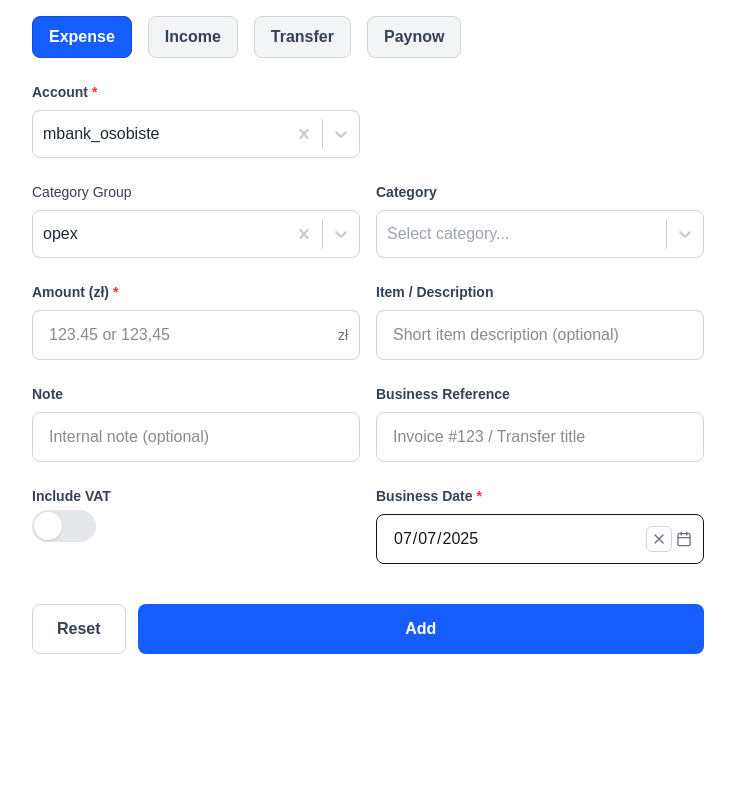
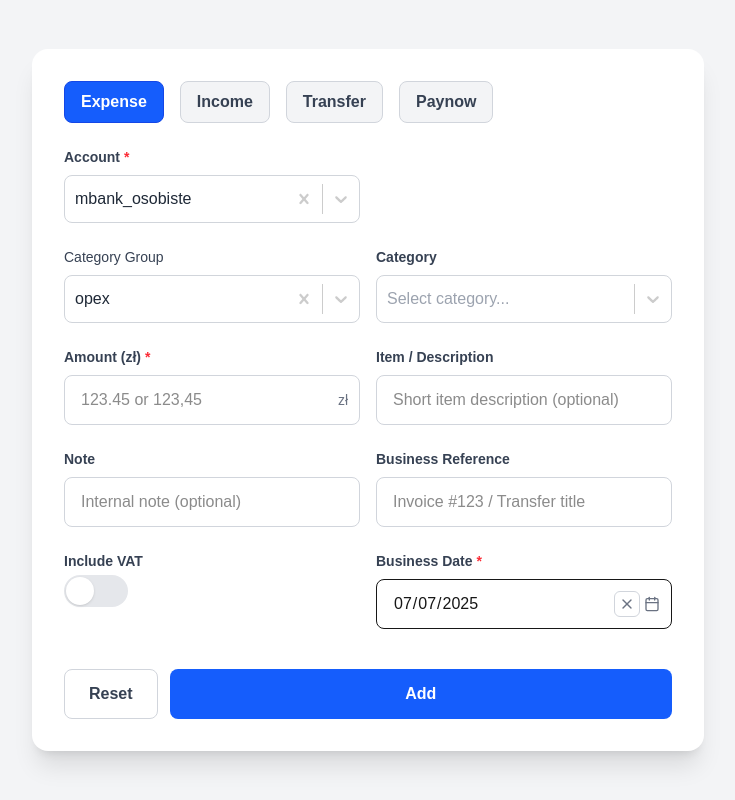
Before and after one commit to PawelJaronski/erp-front, a Next.js app: page / in a window 1280 px wide. Shown: the whole page, without its empty margins (272-1007 px from the left). Built offline with nearby package versions, Linux system fonts and the light colour scheme.

Commit message:
box layout

```diff
--- a/src/app/page.tsx
+++ b/src/app/page.tsx
@@ -30,9 +30,9 @@ export default function Home() {
   };
 
   return (
-    <main className="h-screen overflow-y-auto p-4">
-      <div className="max-w-2xl mx-auto space-y-6">
-        <div className="flex flex-wrap gap-2 sm:gap-4">
+    <main className="min-h-screen bg-gray-100 flex items-center justify-center py-12">
+      <div className="bg-white rounded-2xl shadow-xl p-8 w-full max-w-2xl">
+        <div className="flex flex-wrap gap-2 sm:gap-4 mb-6">
           <button
             type="button"
             onClick={() => setActiveForm("simple_expense")}
```
